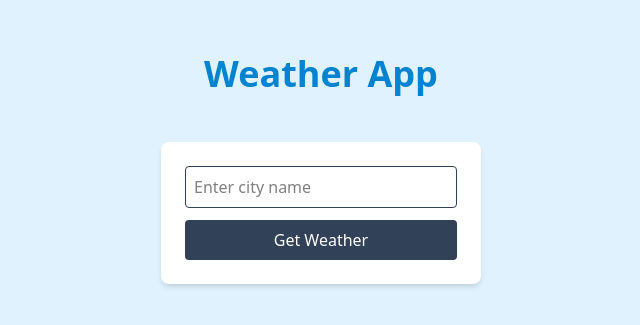
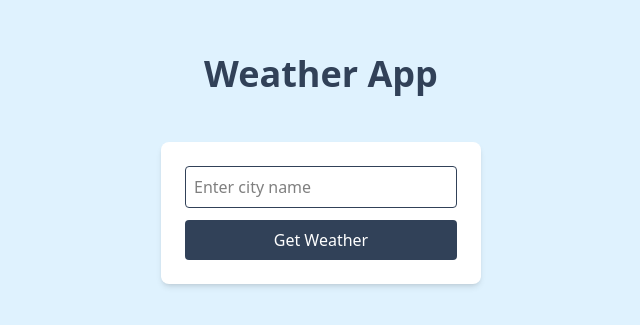
Before and after one commit to Sharmilarajesh/Weathe-app, a website: page src/index.html in a window 1280 px wide. Shown: the part 231-556 px from the top of the page, without its empty margins (319-959 px from the left). Drawn offline with Linux system fonts and the light colour scheme.

Commit message:
color change

```diff
--- a/src/index.html
+++ b/src/index.html
@@ -10,7 +10,7 @@
   <body
     class="bg-sky-100 flex flex-col items-center justify-center min-h-screen gap-6"
   >
-    <h2 class="text-2xl lg:text-4xl md:text-3xl font-bold text-sky-600 mb-6">
+    <h2 class="text-2xl lg:text-4xl md:text-3xl font-bold text-slate-700 mb-6">
       Weather App
     </h2>
 
```
Also changed, not shown: src/output.css.
